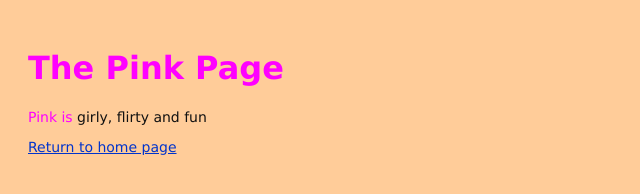
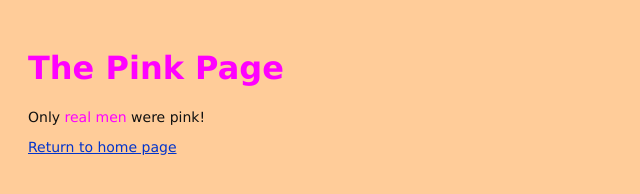
Before and after one commit to butchcoleslaw/my-git-repo, a plain HTML site: page pink.html in a window 1280 px wide. Shown: the whole page, without its empty margins (0-640 px from the left). Drawn offline with Linux system fonts and the light colour scheme.

Commit message:
Change pink to a manly color

```diff
--- a/pink.html
+++ b/pink.html
@@ -7,7 +7,7 @@
 </head>
 <body>
 	<h1 style="color: #F0F">The Pink Page</h1>
-	<p><span style="color: #F0F">Pink is </span>girly, flirty and fun</p>
+	<p>Only <span style="color: #F0F">real men </span>were pink!</p>
 	<p><a href="index.html">Return to home page</a></p>
 </body>
 </html>
```
